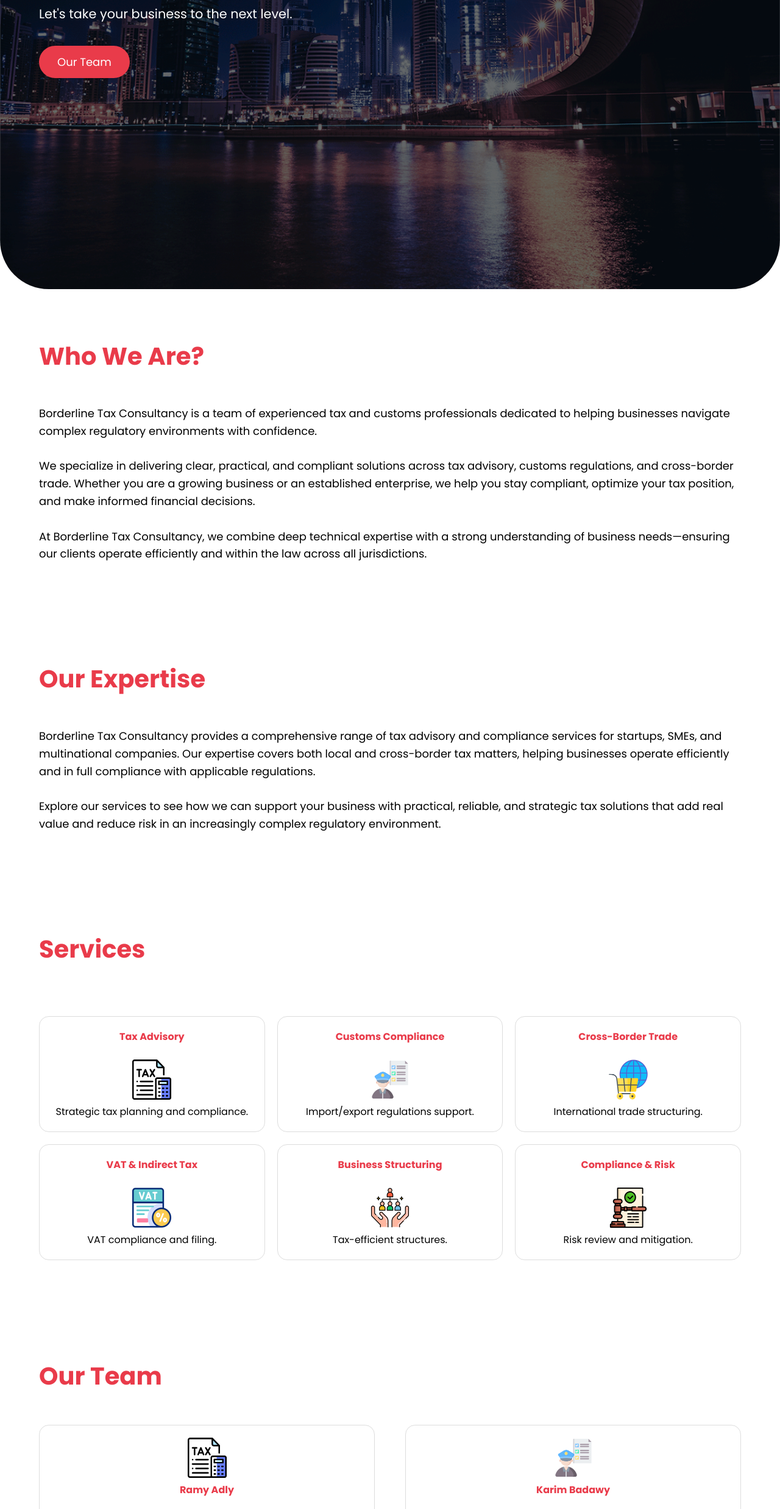
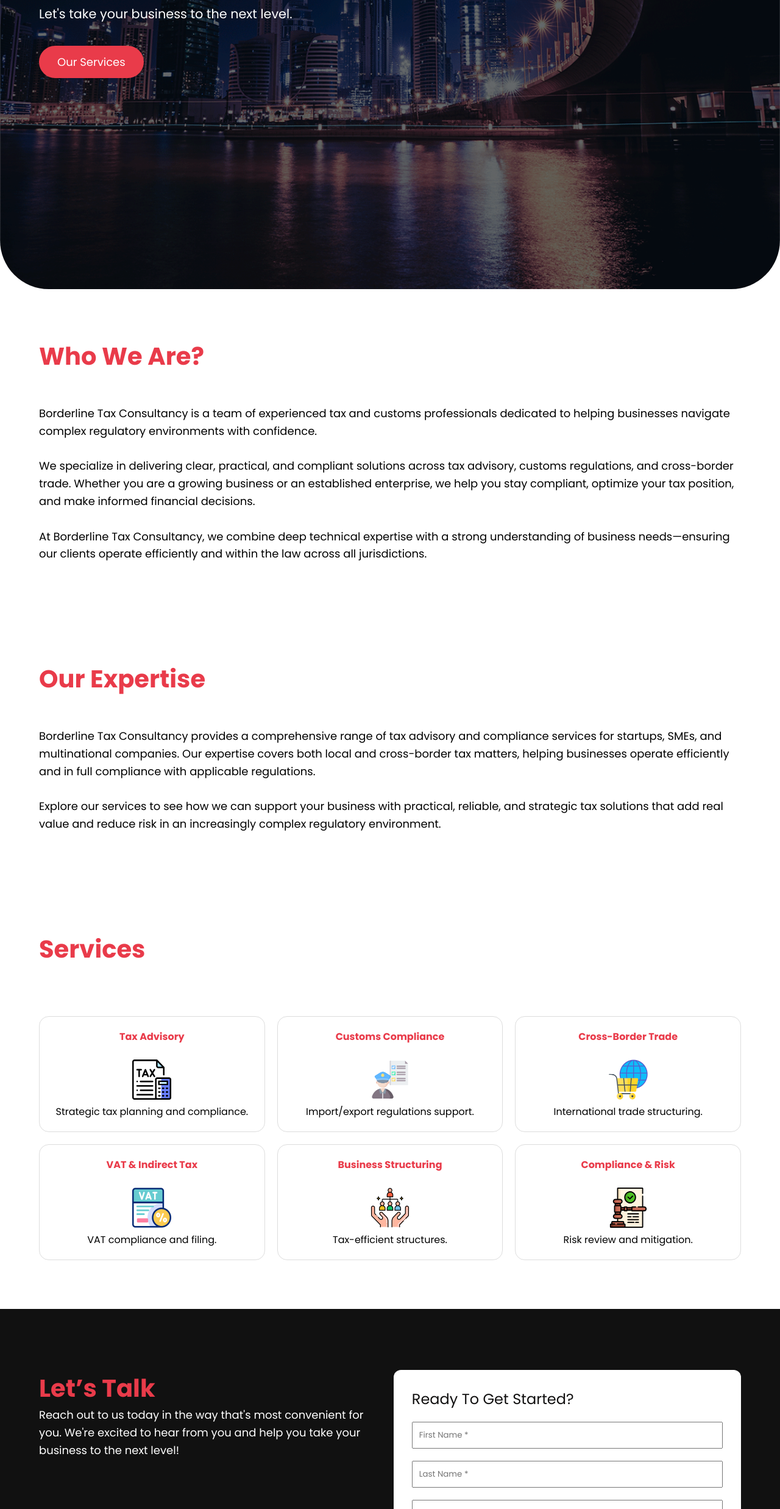
Before and after one commit to EbtsamMohamed/BorderLine-Tax-Consultancy, a website: page index.html in a window 1280 px wide. Shown: the part 326-2800 px from the top of the page at 61% size. Drawn offline with Linux system fonts and the light colour scheme.

Commit message:
index updated

```diff
--- a/index.html
+++ b/index.html
@@ -19,7 +19,7 @@
       href="https://cdnjs.cloudflare.com/ajax/libs/font-awesome/6.5.2/css/all.min.css"
     />
   </head>
-  <div id="toast" class="toast hidden"></div>
+  <!--div id="toast" class="toast hidden"></div-->
   <body>
     <div class="wrap">
       <!-- SECTION 1 -->
@@ -48,7 +48,7 @@
           <p class="large">Borderline Tax Consultancy.</p>
           <p class="small">Let's take your business to the next level.</p>
           <br /><br />
-          <a class="nav_button_2" href="#OurTeam">Our Team</a>
+          <a class="nav_button_2" href="#Services">Our Services</a>
         </div>
       </header>
 
@@ -148,8 +148,8 @@
         </section>
       </main>
     </div>
-    <!-- Out Team -->
-    <section class="OurTeamSection" id="OurTeam">
+    <!-- Our Team -->
+    <!--section class="OurTeamSection" id="OurTeam">
       <div class="text">
         <p class="medium">Our Team</p>
         <br /><br />
@@ -168,7 +168,7 @@
            </div>
         </p>
       </div>
-    </section>
+    </section-->
     <!-- FOOTER -->
     <footer class="footer">
       <div class="footer-container">
```
